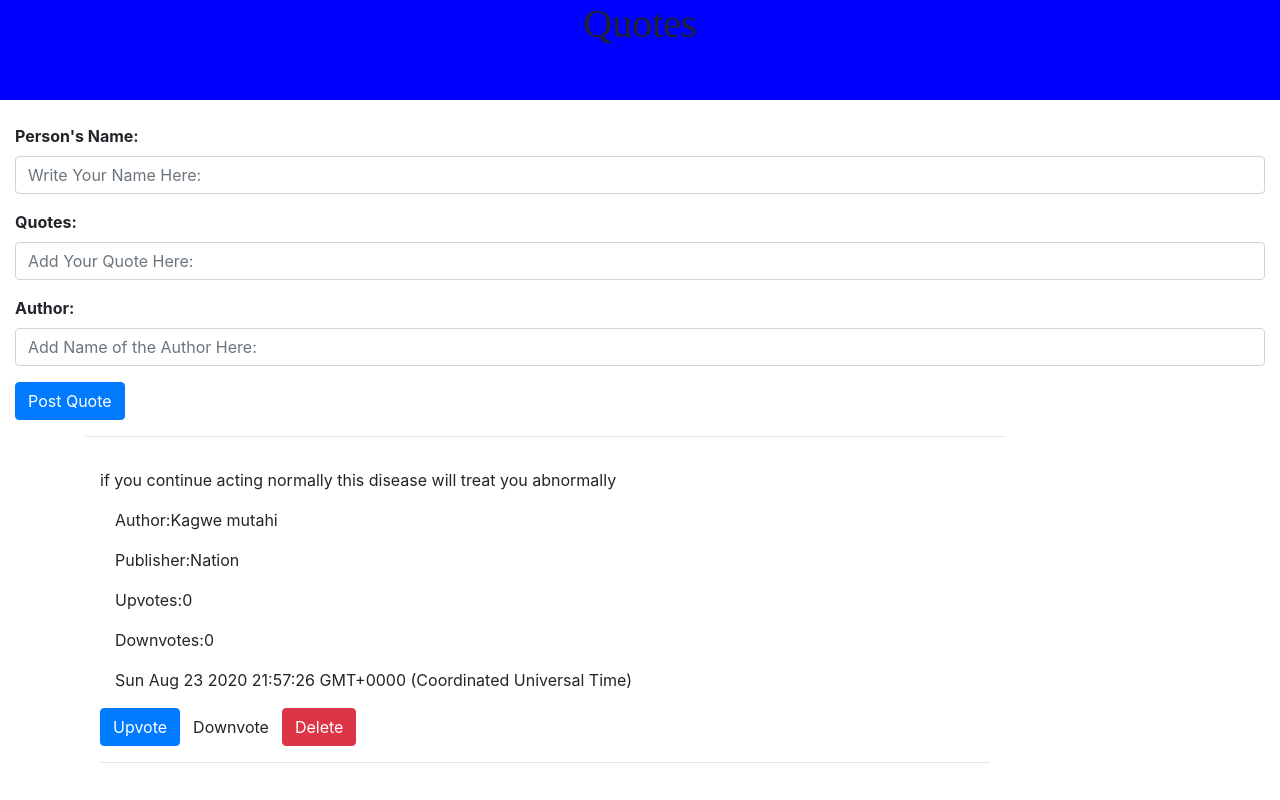
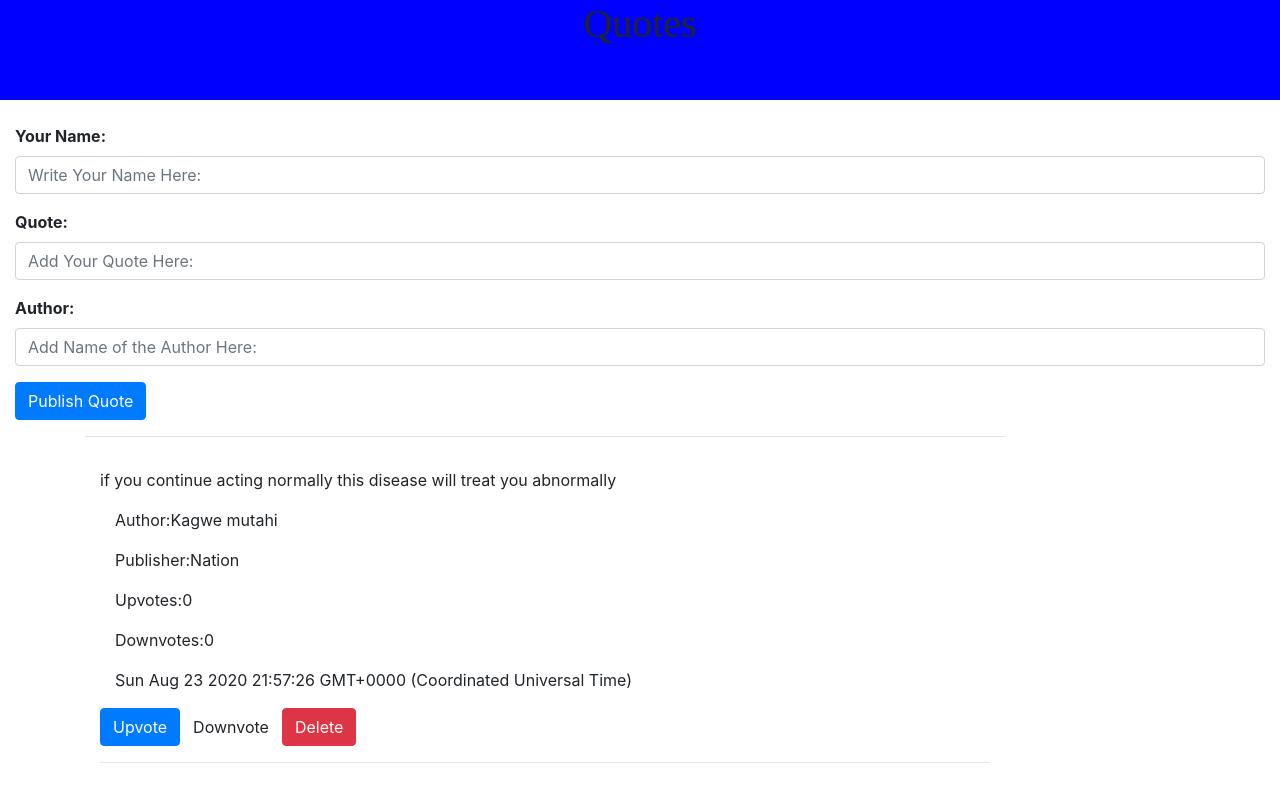
Before and after one commit to Kabu1/quoteit, an Angular app: page / in a window 1280 px wide. Shown: the top 800 px of the page. Built offline with nearby package versions, Linux system fonts and the light colour scheme.

Commit message:
add functionality to the form

```diff
--- a/src/app/form/form.component.html
+++ b/src/app/form/form.component.html
@@ -4,12 +4,12 @@
       <br>
 
        <div class="form-group">
-       <label for="name"><strong>Person's Name:</strong></label>
+       <label for="name"><strong>Your Name:</strong></label>
        <input type="text"  name="publisher" class="form-control" id="exampleFormControlInput1" [(ngModel)]="quotePublisher" placeholder="Write Your Name Here:">
       </div>
 
       <div class="form-group">
-          <label for="quotes"><strong>Quotes:</strong></label>
+          <label for="quotes"><strong>Quote:</strong></label>
           <input type="text" name="quote" class="form-control" id="exampleFormControlInput1" [(ngModel)]="quoteStr" placeholder="Add Your Quote Here:">
       </div>
 
@@ -18,6 +18,6 @@
           <input type="text" name="author" class="form-control" id="exampleFormControlInput1"  [(ngModel)]="quoteAuthor" placeholder="Add Name of the Author Here:">
       </div>
 
-      <button type="submit" class="btn btn-primary">Post Quote</button>
+      <button type="submit" class="btn btn-primary">Publish Quote</button>
     </form>
   </div>
```
